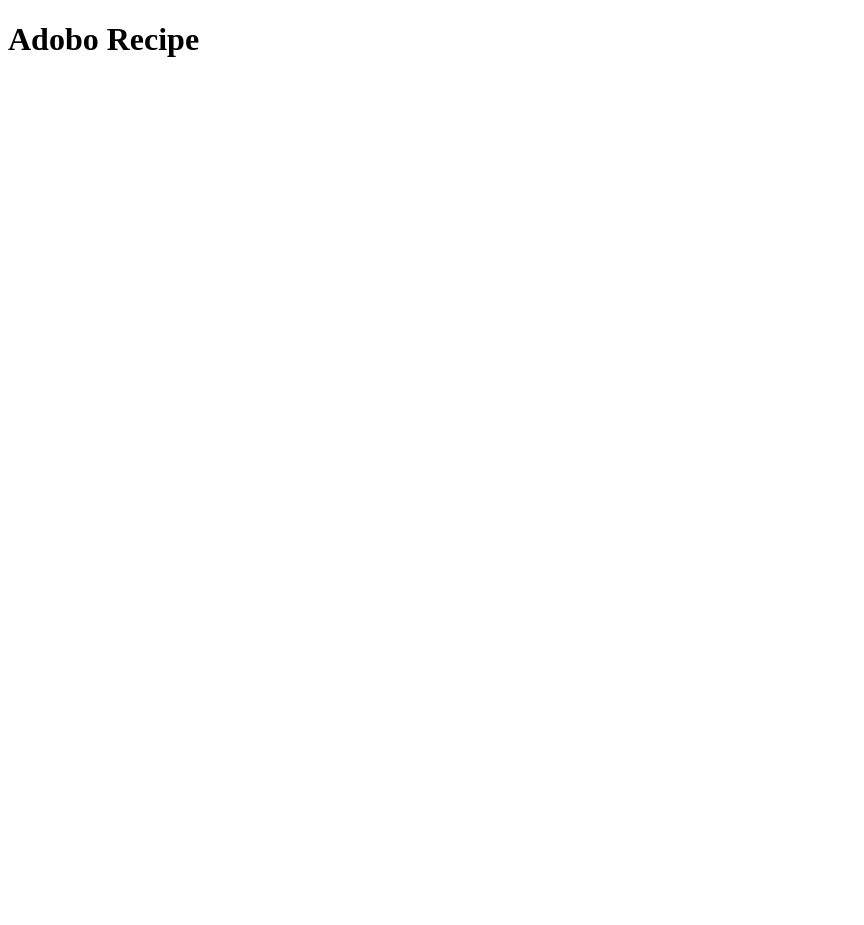
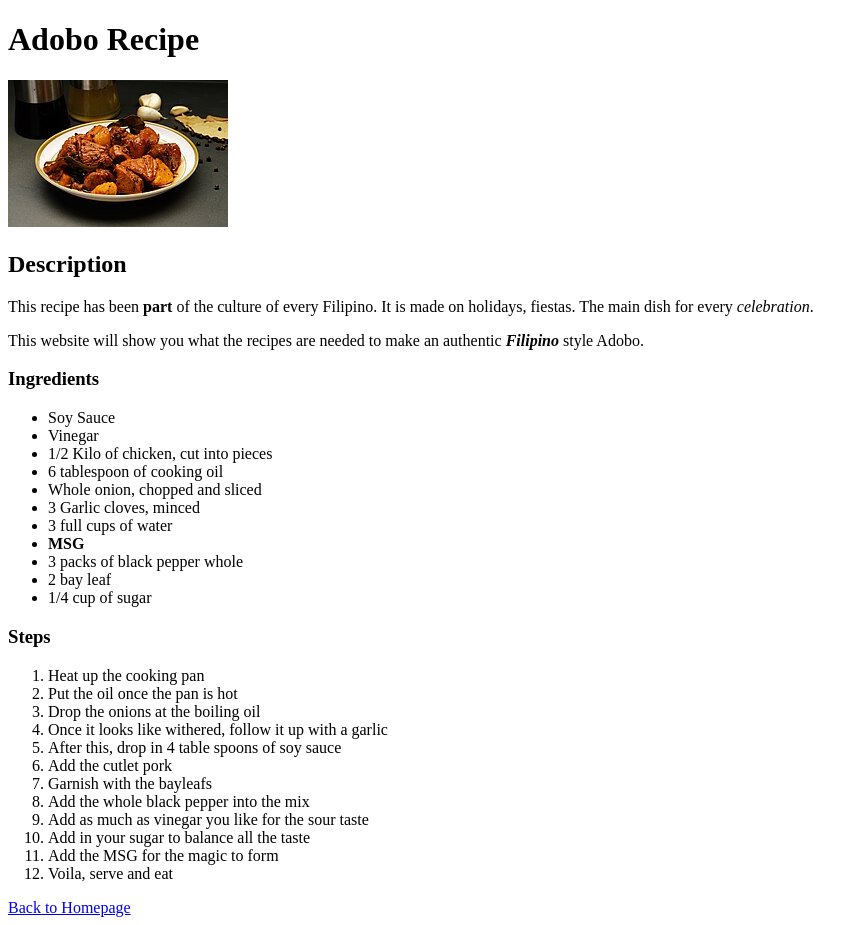
Before and after one commit to LaxamanaShoppo/odin-recipe, a plain HTML site: page recipes/adobo.html in a window 1280 px wide. Shown: the whole page, without its empty margins (0-864 px from the left). Before the commit the page ends 800 px from the top, so only its background shows below. Drawn offline with Linux system fonts and the light colour scheme.

Commit message:
Insert picture and content for the adobo file
Updated the content at adobo html and inserted the picture for said recipe

```diff
--- a/recipes/adobo.html
+++ b/recipes/adobo.html
@@ -6,5 +6,50 @@
     </head>
     <body>
         <h1>Adobo Recipe</h1>
+        <img src="../images/adobo_file.jpg" alt="A picture of adobo" />
+
+    <h2>Description</h2>
+    <p>
+      This recipe has been <strong>part</strong> of the culture of every
+      Filipino. It is made on holidays, fiestas. The main dish for every
+      <em>celebration</em>.
+    </p>
+    <p>
+      This website will show you what the recipes are needed to make an
+      authentic <strong><em>Filipino</em></strong> style Adobo.
+    </p>
+
+    <h3>Ingredients</h3>
+    <ul>
+      <li>Soy Sauce</li>
+      <li>Vinegar</li>
+      <li>1/2 Kilo of chicken, cut into pieces</li>
+      <li>6 tablespoon of cooking oil</li>
+      <li>Whole onion, chopped and sliced</li>
+      <li>3 Garlic cloves, minced</li>
+      <li>3 full cups of water</li>
+      <li><strong>MSG</strong></li>
+      <li>3 packs of black pepper whole</li>
+      <li>2 bay leaf</li>
+      <li>1/4 cup of sugar</li>
+    </ul>
+
+    <h3>Steps</h3>
+    <ol>
+      <li>Heat up the cooking pan</li>
+      <li>Put the oil once the pan is hot</li>
+      <li>Drop the onions at the boiling oil</li>
+      <li>Once it looks like withered, follow it up with a garlic</li>
+      <li>After this, drop in 4 table spoons of soy sauce</li>
+      <li>Add the cutlet pork</li>
+      <li>Garnish with the bayleafs</li>
+      <li>Add the whole black pepper into the mix</li>
+      <li>Add as much as vinegar you like for the sour taste</li>
+      <li>Add in your sugar to balance all the taste</li>
+      <li>Add the MSG for the magic to form</li>
+      <li>Voila, serve and eat</li>
+    </ol>
+
+    <a href="../index.html">Back to Homepage</a>
     </body>
 </html>
```
Also changed, not shown: images/adobo_file.jpg (added), index.html (line endings or trailing spaces).
